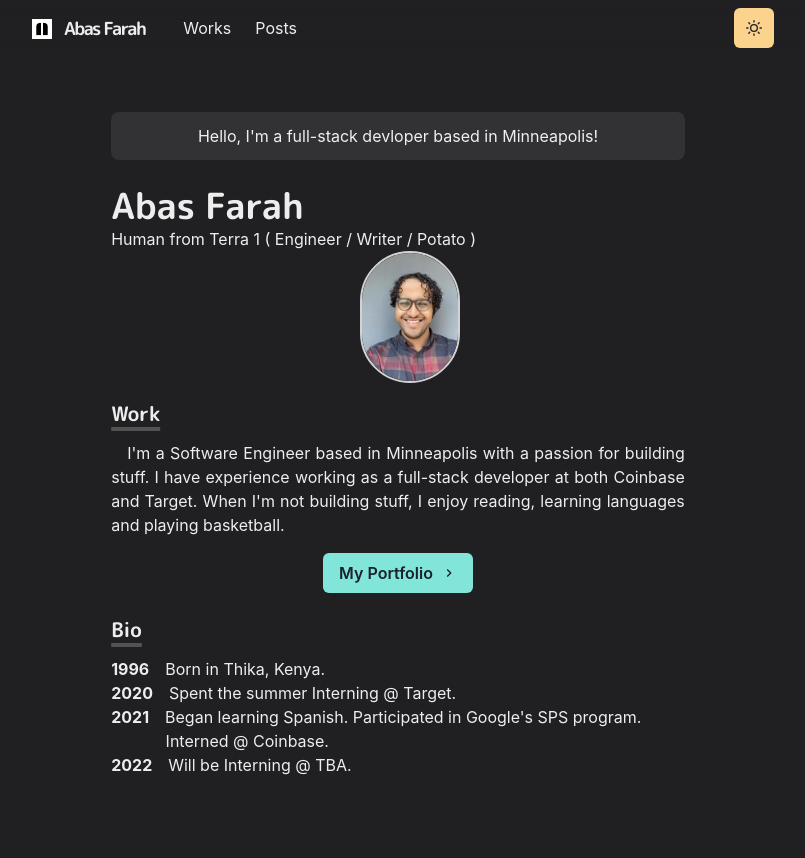
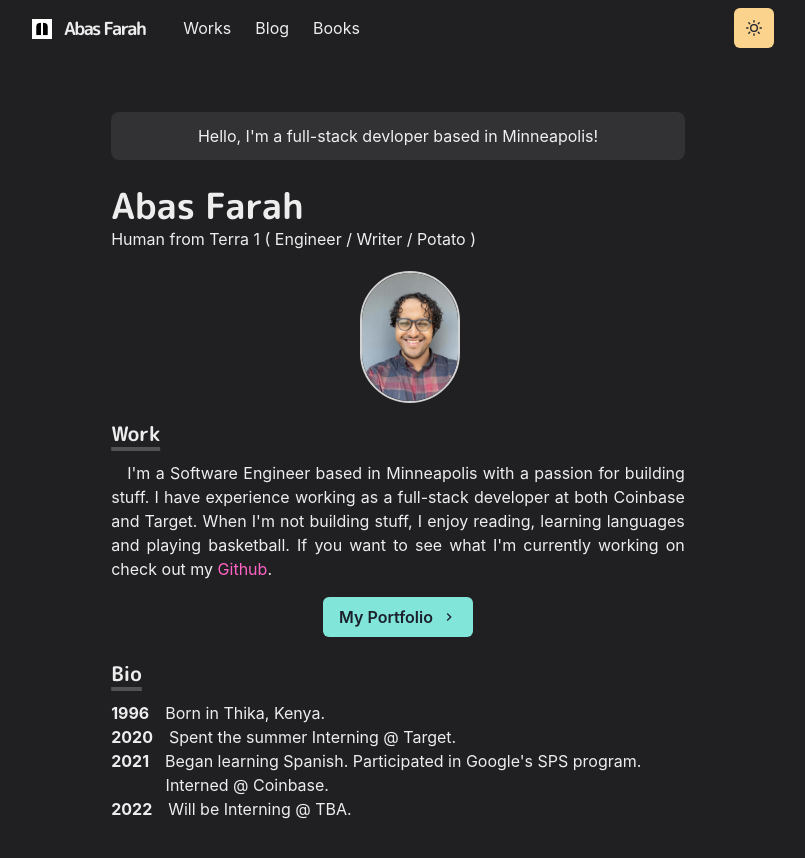
Before and after one commit to abasnfarah/abasfarah.io, a Next.js app: page / in a window 1280 px wide. Shown: the top 858 px of the page, without its empty margins (242-1047 px from the left). Before the commit the page ends 833 px from the top, so only its background shows below. Built offline with nearby package versions, Linux system fonts and the light colour scheme.

Commit message:
Adds page transition animation using framer motion

```diff
--- /dev/null
+++ b/components/layouts/article.js
@@ -0,0 +1,32 @@
+import { motion } from 'framer-motion'
+import Head from 'next/head'
+import { GridItemStyle } from '../grid-item'
+
+const variants = {
+  hidden: { opacity: 0, x: 0, y: 20 },
+  enter: { opacity: 1, x: 0, y: 0 },
+  exit: { opacity: 0, x: 0, y: 20 }
+}
+
+const Layout = ({ children, title }) => (
+  <motion.article
+    initial="hidden"
+    animate="enter"
+    exit="exit"
+    variants={variants}
+    transition={{ duration: 0.4, type: 'easeInOut' }}
+    style={{ positon: 'relative' }}
+  >
+    <>
+      {title && (
+        <Head>
+          <title>{title} - Abas Farah</title>
+        </Head>
+      )}
+      {children}
+      <GridItemStyle />
+    </>
+  </motion.article>
+)
+
+export default Layout
--- a/components/navbar.js
+++ b/components/navbar.js
@@ -71,8 +71,11 @@ const NavBar = props => {
           <LinkItem href="/works" path={path}>
             Works
           </LinkItem>
-          <LinkItem href="/works" path={path}>
-            Posts
+          <LinkItem href="/blog" path={path}>
+            Blog
+          </LinkItem>
+          <LinkItem href="/books" path={path}>
+            Books
           </LinkItem>
         </Stack>
 
--- a/pages/_app.js
+++ b/pages/_app.js
@@ -2,13 +2,16 @@ import { ChakraProvider } from '@chakra-ui/react'
 import Layout from '../components/layouts/main'
 import theme from '../lib/theme'
 import Fonts from '../components/fonts'
+import { AnimatePresence } from 'framer-motion'
 
 const Website = ({ Component, pageProps, router }) => {
   return (
     <ChakraProvider theme={theme}>
       <Fonts />
       <Layout router={router}>
-        <Component {...pageProps} key={router.route} />
+        <AnimatePresence exitBeforeEnter initial={true}>
+          <Component {...pageProps} key={router.route} />
+        </AnimatePresence>
       </Layout>
     </ChakraProvider>
   )
--- a/pages/index.js
+++ b/pages/index.js
@@ -10,11 +10,13 @@ import {
 import Section from '../components/section'
 import Paragraph from '../components/paragraph'
 import NextLink from 'next/link'
+import Layout from '../components/layouts/article'
 import { ChevronRightIcon } from '@chakra-ui/icons'
 import { BioSection, BioYear } from '../components/bio'
 
 const Page = () => {
   return (
+    <Layout>
       <Container>
         <Box
           borderRadius="lg"
@@ -34,7 +36,13 @@ const Page = () => {
             <p>Human from Terra 1 ( Engineer / Writer / Potato )</p>
           </Box>
         </Box>
-      <Box flexShrink={0} mt={{ base: 4, md: 0 }} ml={{ md: 6 }} align="center">
+        <Box
+          flexShrink={0}
+          mt={{ base: 4, md: 0 }}
+          ml={{ md: 6 }}
+          align="center"
+          paddingTop={5}
+        >
           <Image
             borderColor="whiteAlpha.800"
             borderWidth={2}
@@ -52,14 +60,18 @@ const Page = () => {
           </Heading>
           <Paragraph>
             I'm a Software Engineer based in Minneapolis with a passion for
-          building stuff. I have experience working as a full-stack developer at
-          both Coinbase and Target. When I'm not building stuff, I enjoy
-          reading, learning languages and playing basketball.
+            building stuff. I have experience working as a full-stack developer
+            at both Coinbase and Target. When I'm not building stuff, I enjoy
+            reading, learning languages and playing basketball. If you want to
+            see what I'm currently working on check out my{' '}
+            <Link href="https://github.com/abasnfarah">Github</Link>.
           </Paragraph>
           <Box align="center" my={4}>
+            <NextLink href="/works">
               <Button rightIcon={<ChevronRightIcon />} colorScheme="teal">
                 My Portfolio
               </Button>
+            </NextLink>
           </Box>
         </Section>
 
@@ -77,8 +89,8 @@ const Page = () => {
           </BioSection>
           <BioSection>
             <BioYear>2021</BioYear>
-          Began learning Spanish. Participated in Google's SPS program. Interned
-          @ Coinbase.
+            Began learning Spanish. Participated in Google's SPS program.
+            Interned @ Coinbase.
           </BioSection>
           <BioSection>
             <BioYear>2022</BioYear>
@@ -86,6 +98,7 @@ const Page = () => {
           </BioSection>
         </Section>
       </Container>
+    </Layout>
   )
 }
 
```
Lines whose indentation alone changed are shown as unchanged.
